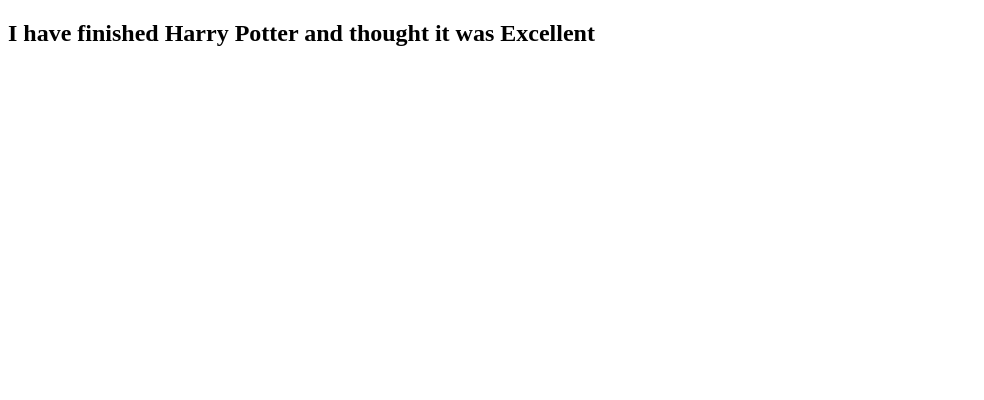
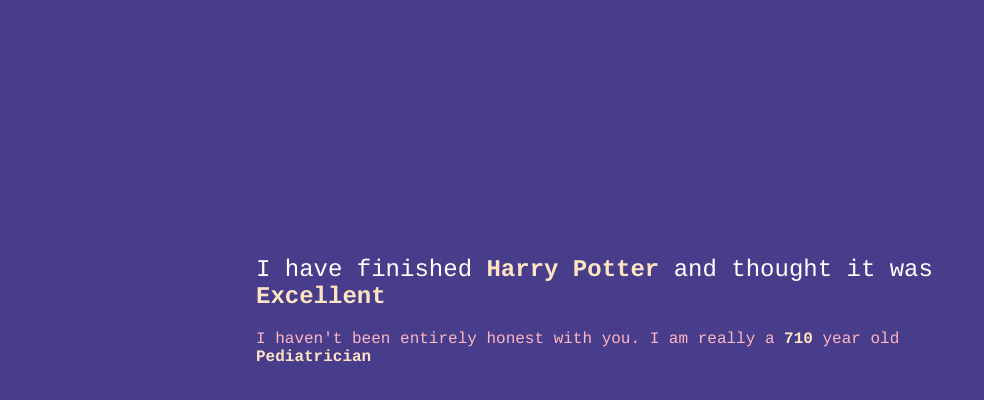
Before and after one commit to supernoir/playground_js, a plain HTML site: page index.html in a window 1280 px wide. Shown: the whole page, without its empty margins (0-984 px from the left). Drawn offline with Linux system fonts and the light colour scheme.

Commit message:
Adds story.js

```diff
--- a/booksfinished.js
+++ b/booksfinished.js
@@ -8,7 +8,7 @@
     {title: 'Harry Potter and the Order of the Phoenix', rating: 'okay'}
 ]
 
-let review = (t,r) => `I have finished ${t} and thought it was ${r}`
+let review = (t,r) => `I have finished <span id="highlight">${t}</span> and thought it was <span id="highlight">${r}</span>`
 
 let renderReview = (a,b) => {
     return (`<div className='review'>
--- a/index.html
+++ b/index.html
@@ -9,12 +9,18 @@
         <title></title>
         <meta name="description" content="">
         <meta name="viewport" content="width=device-width, initial-scale=1">
+        <link rel="stylesheet" href="main.css" />
     </head>
     <body>
         <!--[if lt IE 7]>
             <p class="browsehappy">You are using an <strong>outdated</strong> browser. Please <a href="#">upgrade your browser</a> to improve your experience.</p>
         <![endif]-->
-        <div id="app"></div>
+        <div class="content">
+            <div id="app"></div>
+            <div id="story"></div>
+        </div>
+
         <script src="booksfinished.js"></script>
+        <script src="story.js"></script>
     </body>
 </html>
--- /dev/null
+++ b/main.css
@@ -0,0 +1,25 @@
+@import url('https://fonts.googleapis.com/css?family=Cousine:400,700');
+
+body{
+  margin: 0; padding: 0;
+  font-family: 'Cousine', monospace;
+  color: lightpink;
+  background-color: darkslateblue;
+}
+
+h2{
+  font-weight: normal;
+}
+
+.content{
+  margin: 20%;
+}
+
+#app{
+  color: white;
+}
+
+#highlight{
+  font-weight: bold;
+  color: bisque
+}
--- /dev/null
+++ b/story.js
@@ -0,0 +1,31 @@
+'use strict'
+
+const creatures = [
+  'Superhero',
+  'Dragon',
+  'Polar Bear',
+  'Vampire',
+  'Cowboy',
+  'Pediatrician'
+]
+
+let getRandom = (min, max) => {
+  min = Math.ceil(min);
+  max = Math.floor(max);
+  return Math.floor(Math.random() * (max - min + 1)) + min;
+}
+
+let sentence = (a) => {
+  return `<p>
+        I haven't been entirely honest with you.
+        I am really a <span id="highlight">${getRandom(1,999)}</span> year old <span id="highlight">${randomCreature(creatures)}</span>
+        </p>`
+}
+
+let randomCreature = (c) => {
+  let creature = c[getRandom(0, c.length != 0 ? c.length-1 : 0)]
+  return creature
+}
+
+
+document.getElementById('story').innerHTML = sentence(creatures);
```
